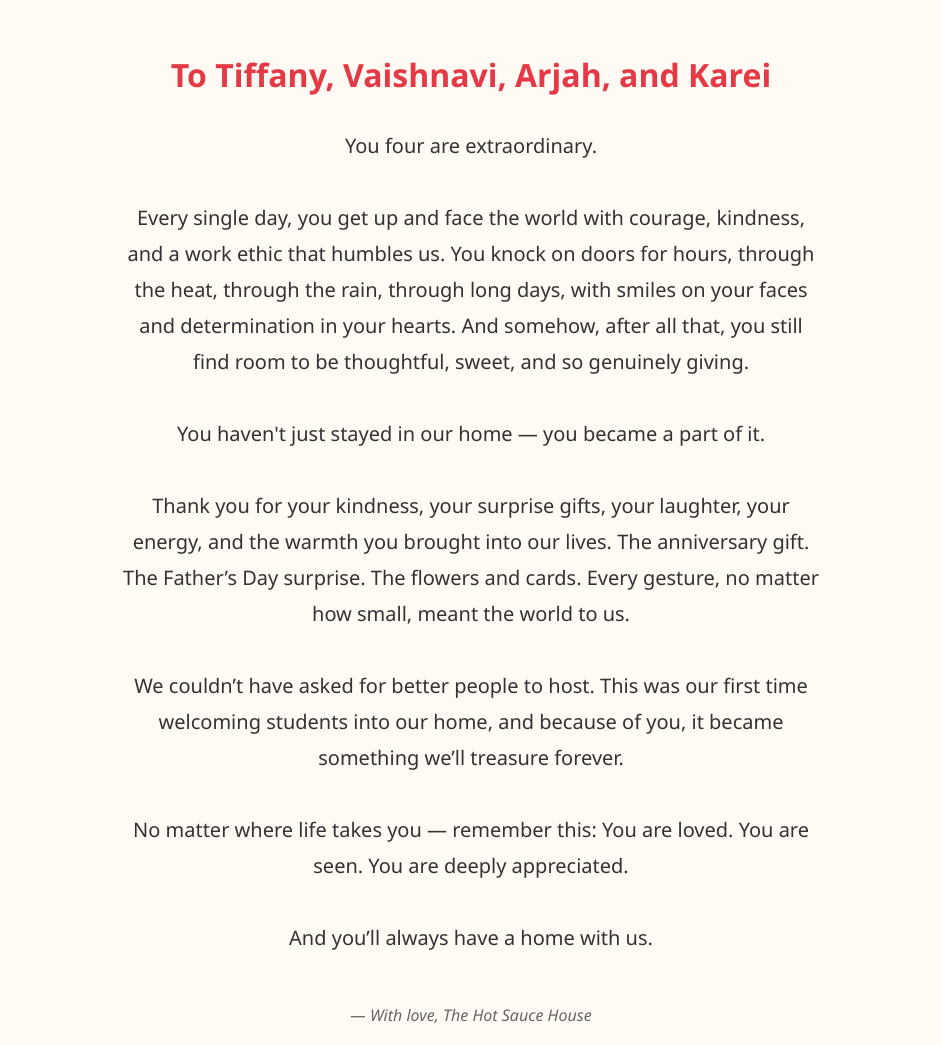
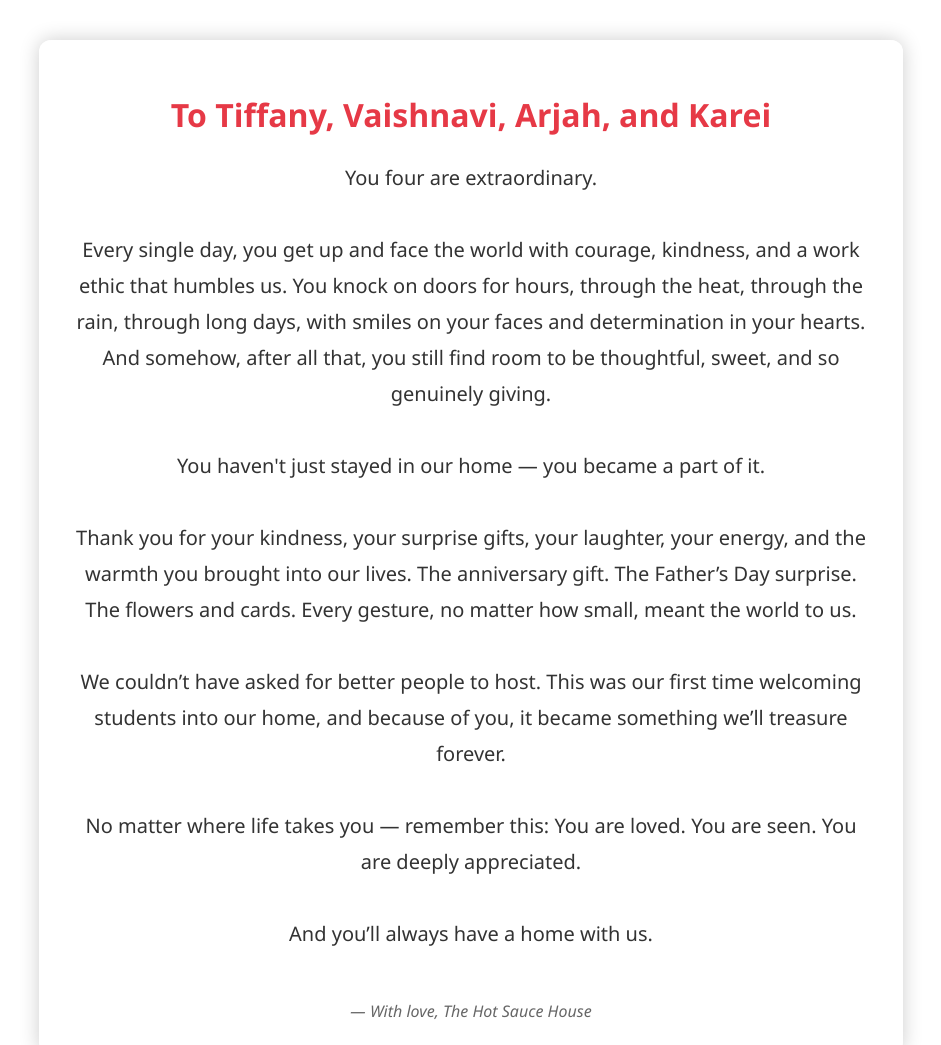
Before and after one commit to escfoe2/hot-sauce-house-message, a plain HTML site: page index.html in a window 1280 px wide. Shown: the top 1045 px of the page, without its empty margins (169-1110 px from the left). Drawn offline with Linux system fonts and the light colour scheme.

Commit message:
Corrected page

```diff
--- a/index.html
+++ b/index.html
@@ -1,6 +1,8 @@
 <!DOCTYPE html>
 <html lang="en">
-
+<head>
+  <meta charset="UTF-8">
+  <title>You Are Extraordinary</title>
   <style>
     body {
       margin: 0;
@@ -9,45 +11,30 @@
       background-size: cover;
       background-position: center;
       background-attachment: fixed;
-    font-family: Arial, sans-serif;
+      font-family: 'Segoe UI', sans-serif;
     }
 
     .overlay {
-    background-color: rgba(255, 255, 255, 0.75); /* soft white background */
+      background-color: rgba(255, 255, 255, 0.75);
       margin: 5vh auto;
       padding: 2rem;
       max-width: 800px;
       border-radius: 12px;
-    box-shadow: 0 0 20px rgba(0,0,0,0.2);
+      box-shadow: 0 0 20px rgba(0, 0, 0, 0.2);
+      text-align: center;
     }
 
-  h1, p {
-    color: #222;
-    text-align: center;
-  }
-</style>
-
-<head>
-  <meta charset="UTF-8">
-  <title>You Are Extraordinary</title>
-  <style>
-    body {
-      background-color: #fffaf3;
-      color: #333;
-      font-family: 'Segoe UI', sans-serif;
-      padding: 2rem;
-      max-width: 700px;
-      margin: auto;
-      text-align: center;
-    }
     h1 {
       color: #e63946;
+      margin-bottom: 1.5rem;
     }
+
     .message {
       font-size: 1.25rem;
-      margin-top: 2rem;
       line-height: 1.8;
+      color: #333;
     }
+
     .signature {
       margin-top: 3rem;
       font-style: italic;
@@ -56,6 +43,7 @@
   </style>
 </head>
 <body>
+  <div class="overlay">
     <h1>To Tiffany, Vaishnavi, Arjah, and Karei</h1>
     <div class="message">
       You four are extraordinary.<br><br>
@@ -75,5 +63,6 @@
     <div class="signature">
       — With love, The Hot Sauce House
     </div>
+  </div>
 </body>
 </html>
```
Lines whose indentation alone changed are shown as unchanged.
